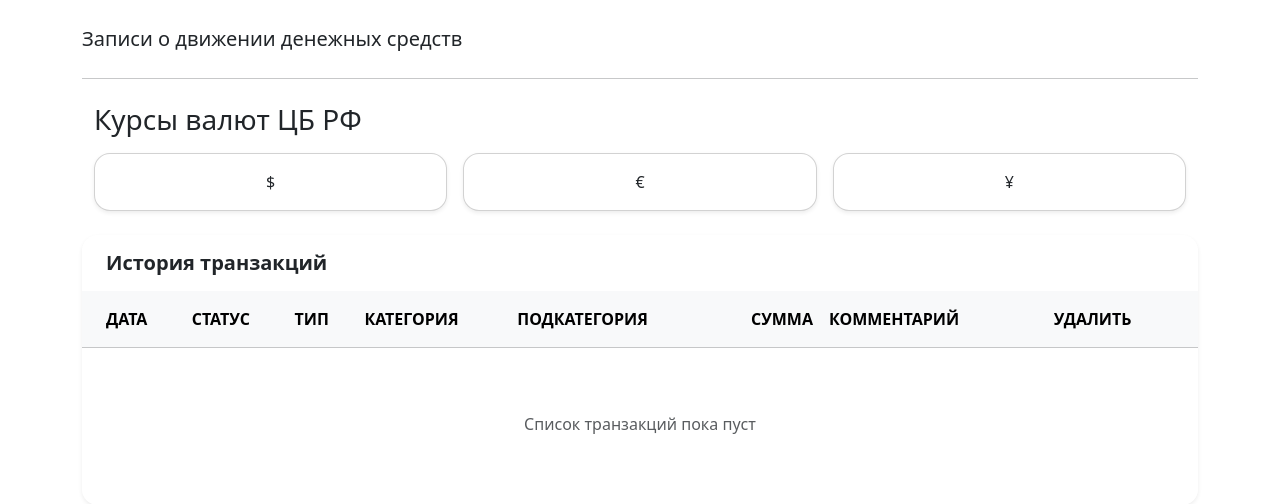
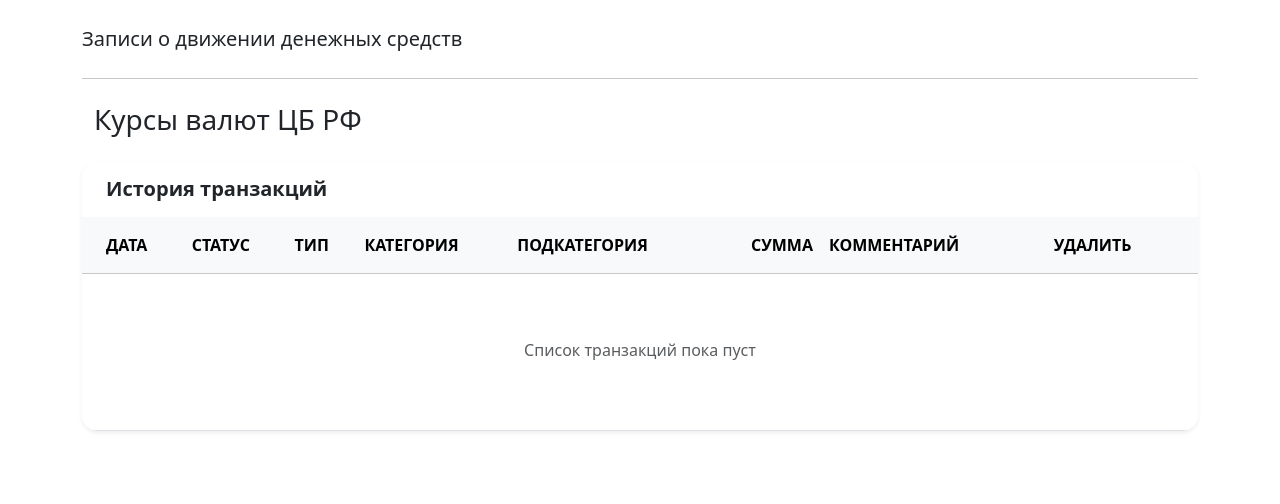
Before and after one commit to MRRomenin/DDS, a Django app: template cashflow/templates/transaction/list.html in a window 1280 px wide. Shown: the part 88-592 px from the top of the page. Run offline with Django 5.2, Linux system fonts and the light colour scheme; the template is opened without the code that fills it, so the values that code supplies are empty.

Commit message:
refactor(cashflow): add cycle 'for' for an item valute

```diff
--- a/cashflow/templates/transaction/valute.html
+++ b/cashflow/templates/transaction/valute.html
@@ -3,18 +3,14 @@
 <div class="container my-4">
     <h3 class="mb-3">Курсы валют ЦБ РФ</h3>
     <div class="row g-3">
-        <div class="col-12 col-md-4">
-            <div class="card shadow-sm rounded-4 p-3 text-center">{{ dollar.0 }} {{ dollar.1|floatformat:2 }}
-                &dollar;</div>
-        </div>
-        <div class="col-12 col-md-4">
-            <div class="card shadow-sm rounded-4 p-3 text-center">{{ euro.0 }} {{ euro.1|floatformat:2 }}
-                &euro;</div>
-        </div>
-        <div class="col-12 col-md-4">
-            <div class="card shadow-sm rounded-4 p-3 text-center">{{ yuan.0 }} {{ yuan.1|floatformat:2 }}
-                &yen;</div>
-        </div>
+
+        {% for item in rates.values %}
+            <div class="col-12 col-md-4">
+                <div class="card shadow-sm rounded-4 p-3 text-center">{{ item.name }} {{ item.valute|floatformat:2 }} {{ item.symbol }}
+                    </div>
+            </div>
+
+        {% endfor %}
     </div>
 </div>
 
```
Also changed, not shown: cashflow/views.py (+9 -9 lines).
